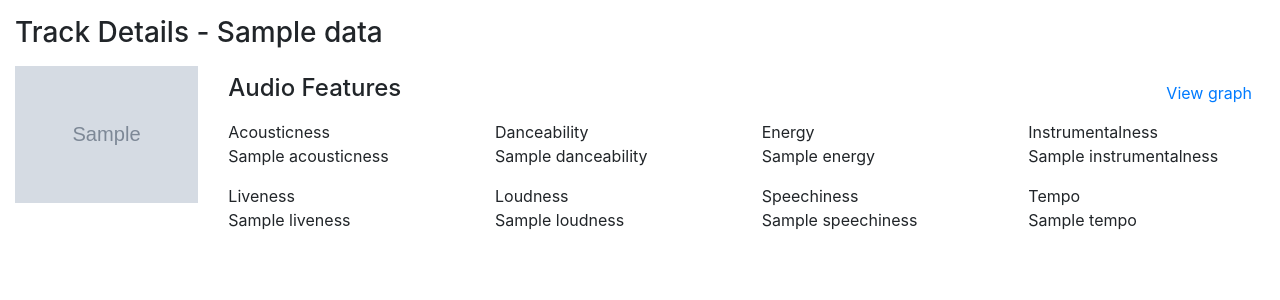
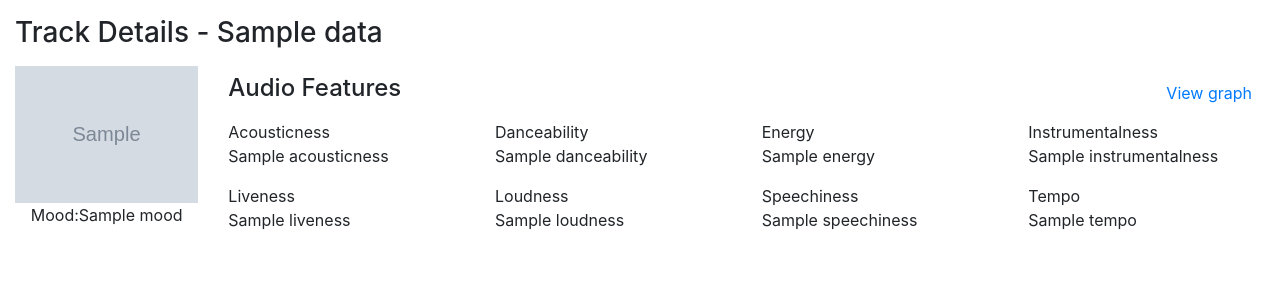
Before and after one commit to ERosendo/spotify_sentiment_analysis, a Django app: template sa/songs/templates/details.html in a window 1280 px wide. Shown: the top 300 px of the page. Run offline with Django 4.2, Linux system fonts and the light colour scheme; the template is opened without the code that fills it: most values are stand-ins (such as "Sample title", 1, 10 or a date in 2020); grey boxes marked "Sample" are stand-in pictures.

Commit message:
feat(details template): Update the template to show details

```diff
--- a/sa/songs/templates/details.html
+++ b/sa/songs/templates/details.html
@@ -11,6 +11,14 @@
                 alt="{{ song.data.album.name }}"
                 style='height: auto; width: 100%; object-fit: cover'
                 >
+        </div>
+        <div class="d-flex justify-content-center">
+            <div>
+                Mood:
+            </div>
+            <div>
+                {{ mood }}
+            </div>
         </div>
     </div>
     <div class='col-xs-12 col-sm-12 col-md-8 col-lg-10'>
```
